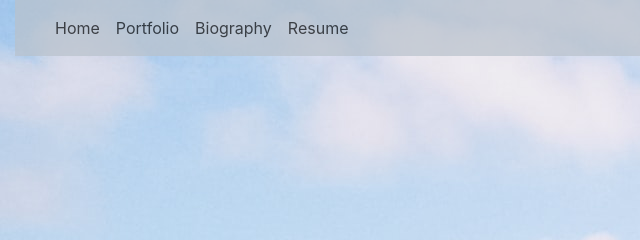
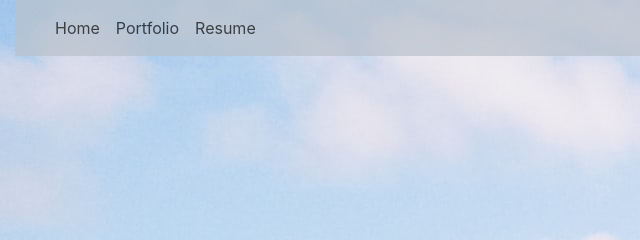
Before and after one commit to Cete4/PersonalPortfolio, a website: page views/resume.html in a window 1280 px wide. Shown: the top 240 px of the page, 0-640 px from the left. Drawn offline with nearby package versions, Linux system fonts and the light colour scheme.

Commit message:
Change for consistency

```diff
--- a/views/resume.html
+++ b/views/resume.html
@@ -29,7 +29,6 @@
                             <a class="nav-item nav-link active" href="./index.html">Home <span
                                     class="sr-only">(current)</span></a>
                             <a class="nav-item nav-link" href="./portfolio.html">Portfolio</a>
-                            <a class="nav-item nav-link" href="./biography.html">Biography</a>
                             <a class="nav-item nav-link" href="./resume.html">Resume</a>
                         </div>
                     </div>
```
